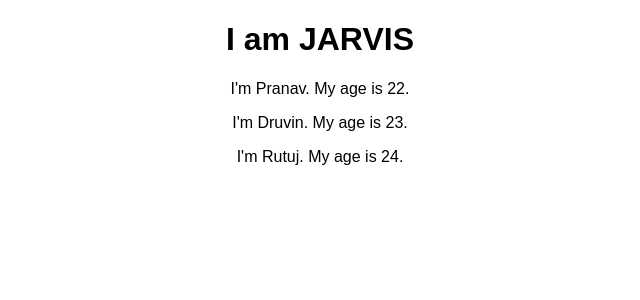
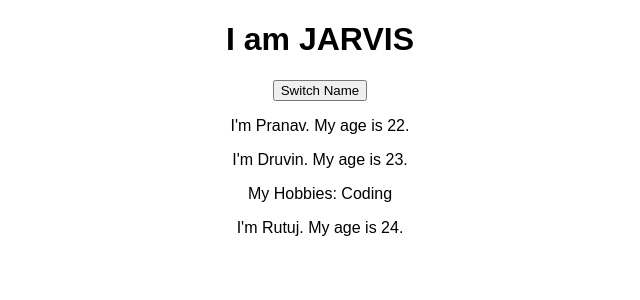
Before and after one commit to Pra9ptl/React-project, a React (Create React App) app: page / in a window 1280 px wide. Shown: the top 300 px of the page, without its empty margins (320-960 px from the left). Built offline with nearby package versions, Linux system fonts and the light colour scheme.

Commit message:
dynamic component using state and click event on button.

```diff
--- a/src/App.js
+++ b/src/App.js
@@ -3,13 +3,26 @@
 import Person from './Person/Person';
 
 class App extends Component {
+  state = {
+    persons: [
+      {name: 'Pranav', age: 22},
+      {name: 'Druvin', age: 23},
+      {name: 'Rutuj', age: 24}
+    ]
+  }
+
+  changeNameHandler = () => {
+    console.log('Was Clicked');
+  }
+
   render() {
     return (
       <div className="App">
         <h1>I am JARVIS</h1>
-        <Person name = "Pranav" age = "22"/>
-        <Person name = "Druvin" age = "23"/>
-        <Person name = "Rutuj" age = "24"/>
+        <button onClick={this.changeNameHandler}>Switch Name</button>
+        <Person name = {this.state.persons[0].name} age = {this.state.persons[0].age}/>
+        <Person name = {this.state.persons[1].name} age = {this.state.persons[1].age}> My Hobbies: Coding</Person>
+        <Person name = {this.state.persons[2].name} age = {this.state.persons[2].age}/>
       </div>
     );
   }
--- a/src/Person/Person.js
+++ b/src/Person/Person.js
@@ -1,7 +1,12 @@
 import React from 'react';
 
 const Person = (props) => {
-    return <p>I'm {props.name}. My age is {props.age}.</p>
+    return (
+        <div>
+            <p>I'm {props.name}. My age is {props.age}.</p>
+            <p>{props.children}</p>
+        </div>
+    )
 };
 
 export default Person;
```
